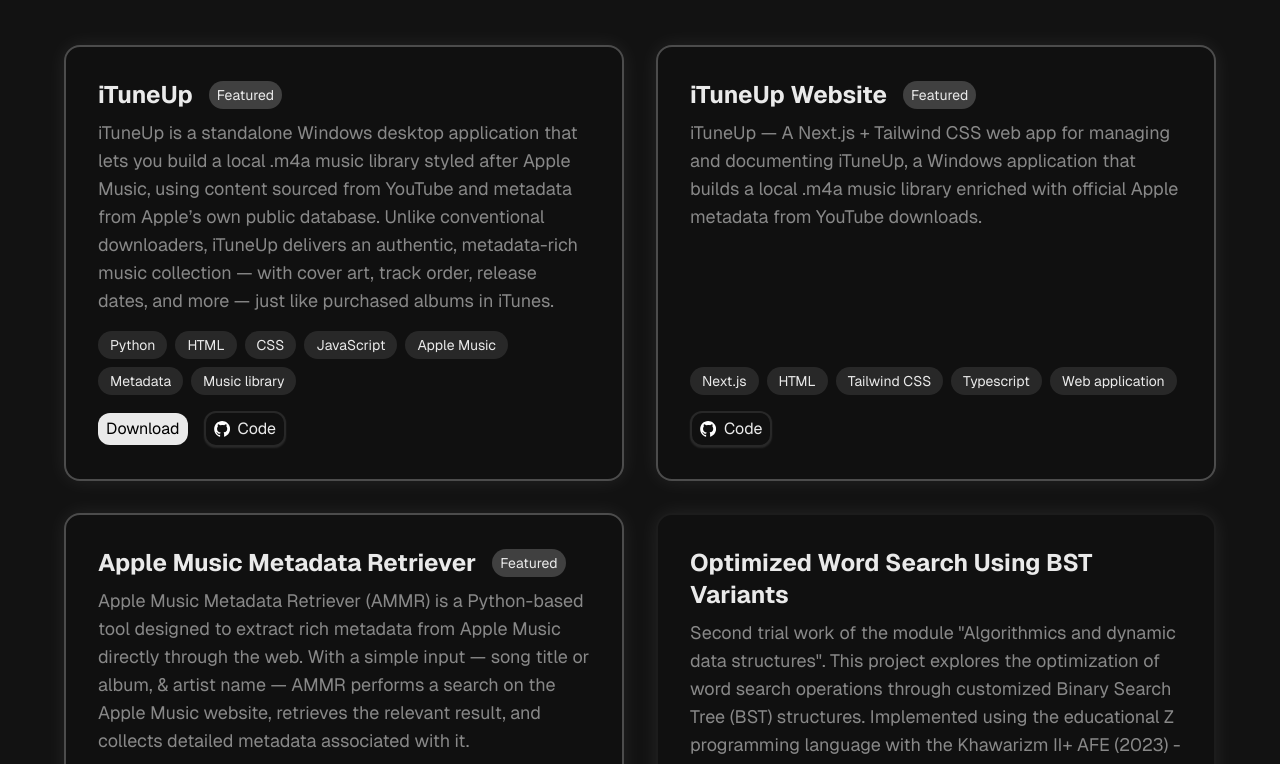
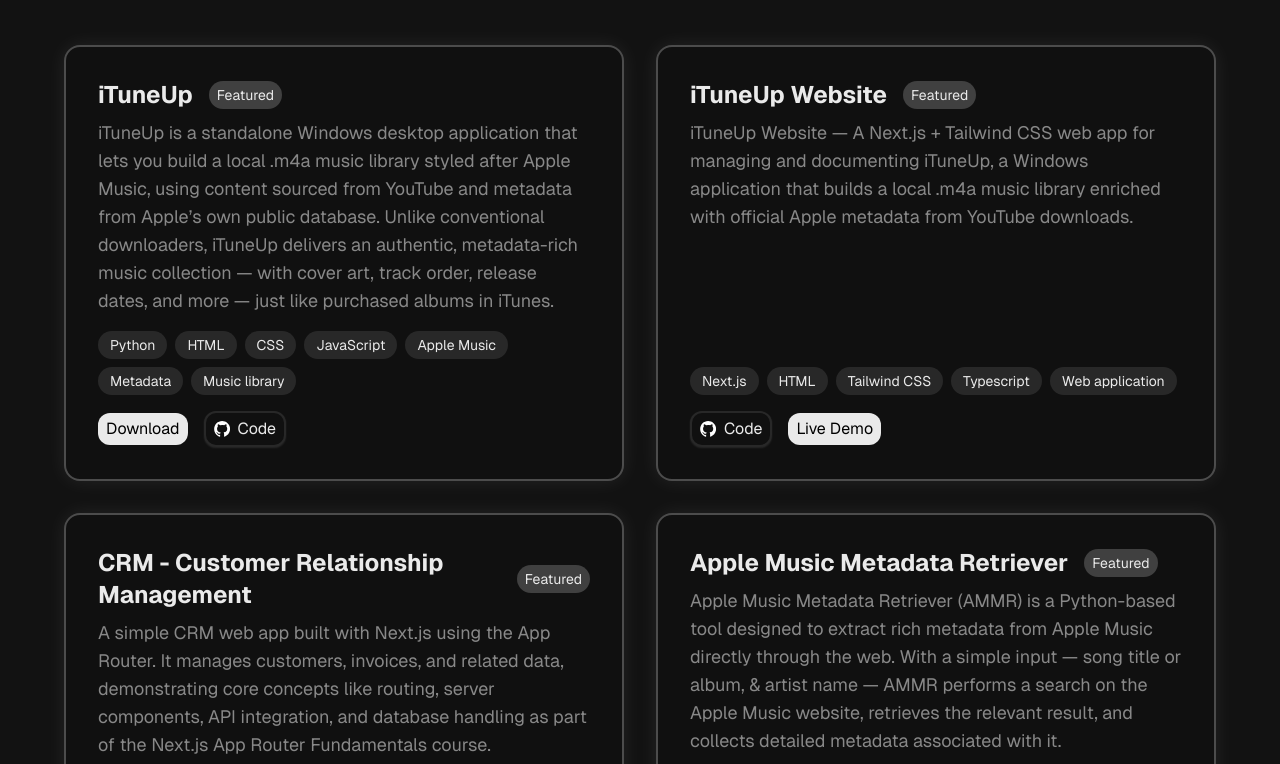
Before and after one commit to kalis26/Portfolio, a React (Create React App) app: page / in a window 1280 px wide. Shown: the part 3190-3954 px from the top of the page. Built offline with nearby package versions, Linux system fonts and the light colour scheme.

Commit message:
Added project again because of merge conflict

```diff
--- a/src/components/projects.jsx
+++ b/src/components/projects.jsx
@@ -16,7 +16,7 @@
     );
 }
 
-const Project = ({title, details, tags, link, featured, download}) => {
+const Project = ({title, details, tags, link, featured, download, livedemo, demolink}) => {
     return (
         <div className={`flex flex-col gap-4 bg-[#101010] p-8 rounded-2xl w-full lg:w-[calc(50%-1rem)] shadow-[0_0_20px_rgba(255,255,255,0.08)] border-2 ${featured ? "border-white/25 hover:border-white/40" : "border-white/5 hover:border-white/15"} transition-all duration-300`}>
             <div className="flex-1">
@@ -35,6 +35,8 @@
                     <svg className="mr-2" width="16" height="16" viewBox="0 0 96 98" xmlns="http://www.w3.org/2000/svg"><path fillRule="evenodd" clipRule="evenodd" d="M48.854 0C21.839 0 0 22 0 49.217c0 21.756 13.993 40.172 33.405 46.69 2.427.49 3.316-1.059 3.316-2.362 0-1.141-.08-5.052-.08-9.127-13.59 2.934-16.42-5.867-16.42-5.867-2.184-5.704-5.42-7.17-5.42-7.17-4.448-3.015.324-3.015.324-3.015 4.934.326 7.523 5.052 7.523 5.052 4.367 7.496 11.404 5.378 14.235 4.074.404-3.178 1.699-5.378 3.074-6.6-10.839-1.141-22.243-5.378-22.243-24.283 0-5.378 1.94-9.778 5.014-13.2-.485-1.222-2.184-6.275.486-13.038 0 0 4.125-1.304 13.426 5.052a46.97 46.97 0 0 1 12.214-1.63c4.125 0 8.33.571 12.213 1.63 9.302-6.356 13.427-5.052 13.427-5.052 2.67 6.763.97 11.816.485 13.038 3.155 3.422 5.015 7.822 5.015 13.2 0 18.905-11.404 23.06-22.324 24.283 1.78 1.548 3.316 4.481 3.316 9.126 0 6.6-.08 11.897-.08 13.526 0 1.304.89 2.853 3.316 2.364 19.412-6.52 33.405-24.935 33.405-46.691C97.707 22 75.788 0 48.854 0z" fill="#fff"/></svg>
                     Code
                 </a>
+                {livedemo &&
+                <a href={demolink} target="blank" className="transition-all duration-300 hover:bg-[rgb(188,185,185)] text-black bg-[#EAEAEA] pt-1 pb-1 pl-2 pr-2 font-[Geist-Regular] rounded-xl text-base">Live Demo</a>}
             </div>
 
         </div>
@@ -43,7 +45,7 @@
 
 function ListProjects({projects}) {
     const listprojects = projects.map(project =>
-        <Project title={project.title} details={project.details} tags={project.tags} link={project.link} featured={project.featured} download={project.download} key={project.key} />
+        <Project title={project.title} details={project.details} tags={project.tags} link={project.link} featured={project.featured} download={project.download} livedemo={project.livedemo} demolink={project.demolink} key={project.key} />
     )
     return (
         <div className="flex md:p-6 p-1 flex-col gap-8">
@@ -57,11 +59,12 @@
 
 const listprojects = [
     {key: 1, title: 'iTuneUp', details: 'iTuneUp is a standalone Windows desktop application that lets you build a local .m4a music library styled after Apple Music, using content sourced from YouTube and metadata from Apple’s own public database. Unlike conventional downloaders, iTuneUp delivers an authentic, metadata-rich music collection — with cover art, track order, release dates, and more — just like purchased albums in iTunes.', tags: ['Python', 'HTML', 'CSS', 'JavaScript', 'Apple Music', 'Metadata', 'Music library'], link: 'https://github.com/kalis26/iTuneUp', featured: true, download: true},
-    {key: 2, title: 'iTuneUp Website', details: 'iTuneUp — A Next.js + Tailwind CSS web app for managing and documenting iTuneUp, a Windows application that builds a local .m4a music library enriched with official Apple metadata from YouTube downloads.', tags: ['Next.js', 'HTML', 'Tailwind CSS', 'Typescript', 'Web application'], link: 'https://github.com/kalis26/iTuneUp-Website', featured: true, download: false},
-    {key: 3, title: 'Apple Music Metadata Retriever', details: 'Apple Music Metadata Retriever (AMMR) is a Python-based tool designed to extract rich metadata from Apple Music directly through the web. With a simple input — song title or album, & artist name — AMMR performs a search on the Apple Music website, retrieves the relevant result, and collects detailed metadata associated with it.', tags: ['Python', 'Apple Music', 'Metadata', 'Metadata Fetcher'], link: 'https://github.com/kalis26/Apple-Music-Metadata-Retriever', featured: true, download: true},
-    {key: 4, title: 'Optimized Word Search Using BST Variants', details: 'Second trial work of the module "Algorithmics and dynamic data structures". This project explores the optimization of word search operations through customized Binary Search Tree (BST) structures. Implemented using the educational Z programming language with the Khawarizm II+ AFE (2023) - Copyright © Pr D.E ZEGOUR 2023 - IDE, and translated to C for performance and result enhancement, it also employs Python for data visualization and statistical analysis.', tags: ['C', 'Python', 'Binary Search Tree', 'Algorithmics', 'Data Structures'], link: 'https://github.com/kalis26/Optimized-Word-Search-Using-BST-Variants', featured: false, download: false},
-    {key: 5, title: 'Adress Book Management System', details: 'First trial work of the module "Introduction to Operating Systems 2", this project consists in developing a fully functional address book management system using 8086 assembly language. The system allows users to manage a contact list of up to 16 entries. Each contact is composed of: a name (maximum 10 characters), a phone number (exactly 10 digits).', tags: ['Assembly', 'Adress Book', 'Management'], link: 'https://github.com/kalis26/Adress-Book-Management-System', featured: false, download: false},
-    {key: 6, title: 'Occupational Health Medical Visit Management', details: 'This project is the first major assignment for the "Algorithmics and Dynamic Data Structures" module. It consists of a console-based C application designed to automate and manage medical consultations for employees in an industrial company. All functionalities are implemented using core C language, with a strong focus on dynamic data structures.', tags: ['C', 'Linked List', 'Priority Queue', 'Algorithmics', 'Data Structures'], link: 'https://github.com/kalis26/Occupational-Health-Medical-Visit-Management', featured: false, download: false}
+    {key: 2, title: 'iTuneUp Website', details: 'iTuneUp Website — A Next.js + Tailwind CSS web app for managing and documenting iTuneUp, a Windows application that builds a local .m4a music library enriched with official Apple metadata from YouTube downloads.', tags: ['Next.js', 'HTML', 'Tailwind CSS', 'Typescript', 'Web application'], link: 'https://github.com/kalis26/iTuneUp-Website', featured: true, download: false, livedemo: true, demolink: 'https://ituneup.vercel.app/'},
+    {key: 3, title: 'CRM - Customer Relationship Management', details: 'A simple CRM web app built with Next.js using the App Router. It manages customers, invoices, and related data, demonstrating core concepts like routing, server components, API integration, and database handling as part of the Next.js App Router Fundamentals course.', tags: ['Next.js', 'PostgreSQL', 'HTML', 'Tailwind CSS', 'Typescript', 'Web application', 'Management'], link: 'https://github.com/kalis26/CRM', featured: true, download: false, livedemo: true, demolink: 'https://crm-ochre-mu.vercel.app/'},
+    {key: 4, title: 'Apple Music Metadata Retriever', details: 'Apple Music Metadata Retriever (AMMR) is a Python-based tool designed to extract rich metadata from Apple Music directly through the web. With a simple input — song title or album, & artist name — AMMR performs a search on the Apple Music website, retrieves the relevant result, and collects detailed metadata associated with it.', tags: ['Python', 'Apple Music', 'Metadata', 'Metadata Fetcher'], link: 'https://github.com/kalis26/Apple-Music-Metadata-Retriever', featured: true, download: true},
+    {key: 5, title: 'Optimized Word Search Using BST Variants', details: 'Second trial work of the module "Algorithmics and dynamic data structures". This project explores the optimization of word search operations through customized Binary Search Tree (BST) structures. Implemented using the educational Z programming language with the Khawarizm II+ AFE (2023) - Copyright © Pr D.E ZEGOUR 2023 - IDE, and translated to C for performance and result enhancement, it also employs Python for data visualization and statistical analysis.', tags: ['C', 'Python', 'Binary Search Tree', 'Algorithmics', 'Data Structures'], link: 'https://github.com/kalis26/Optimized-Word-Search-Using-BST-Variants', featured: false, download: false},
+    {key: 6, title: 'Adress Book Management System', details: 'First trial work of the module "Introduction to Operating Systems 2", this project consists in developing a fully functional address book management system using 8086 assembly language. The system allows users to manage a contact list of up to 16 entries. Each contact is composed of: a name (maximum 10 characters), a phone number (exactly 10 digits).', tags: ['Assembly', 'Adress Book', 'Management'], link: 'https://github.com/kalis26/Adress-Book-Management-System', featured: false, download: false},
+    {key: 7, title: 'Occupational Health Medical Visit Management', details: 'This project is the first major assignment for the "Algorithmics and Dynamic Data Structures" module. It consists of a console-based C application designed to automate and manage medical consultations for employees in an industrial company. All functionalities are implemented using core C language, with a strong focus on dynamic data structures.', tags: ['C', 'Linked List', 'Priority Queue', 'Algorithmics', 'Data Structures'], link: 'https://github.com/kalis26/Occupational-Health-Medical-Visit-Management', featured: false, download: false}
 ];
 
 export default function Projects() {
```
